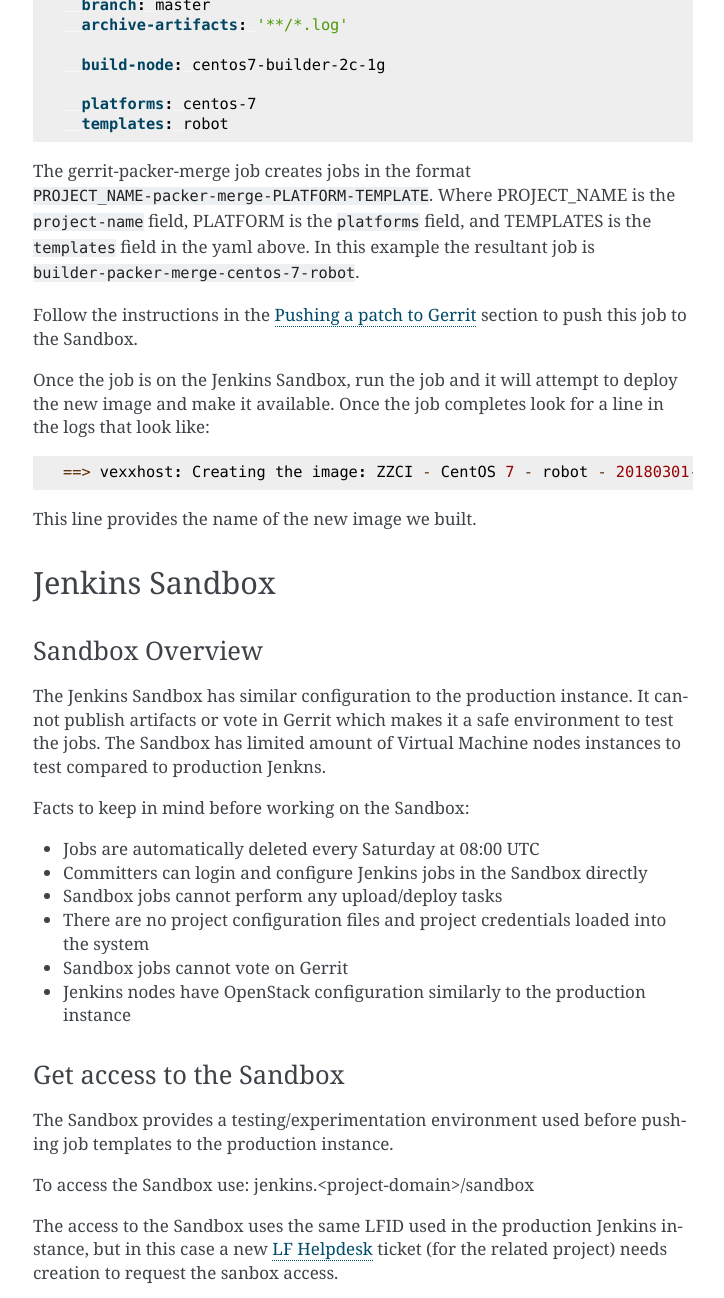
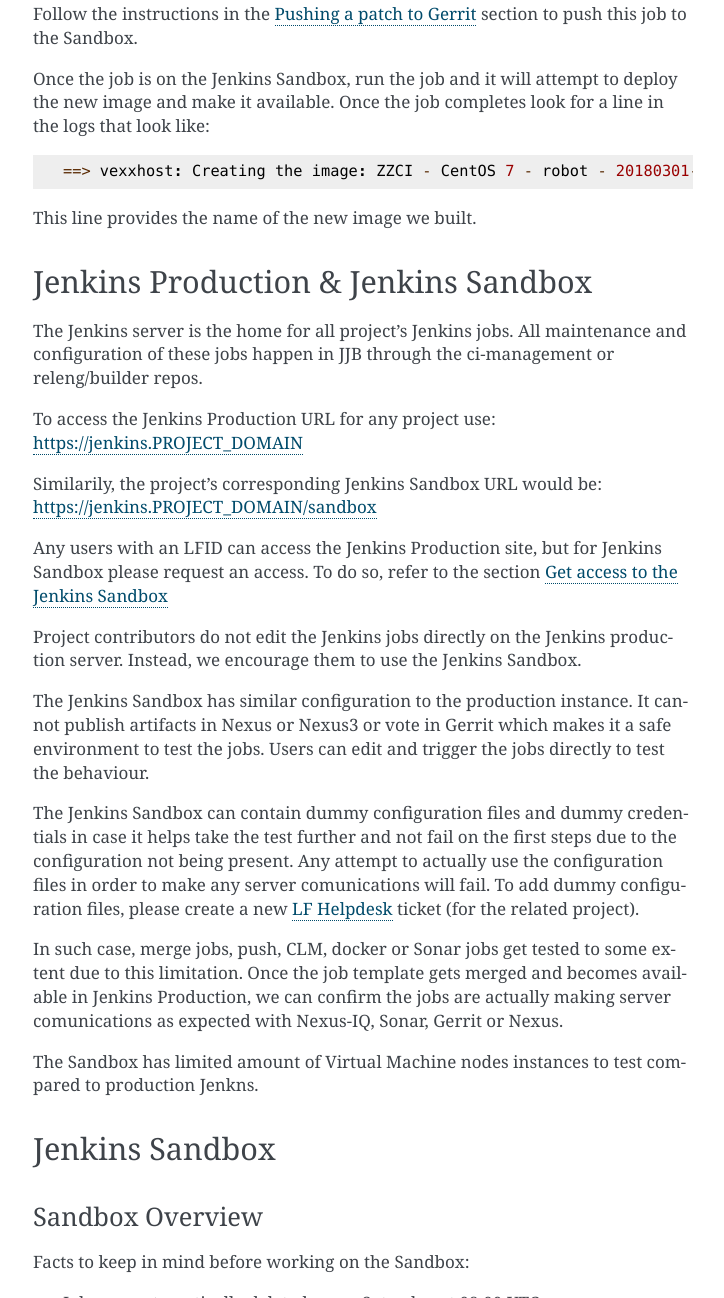
Before and after one commit to lfit/releng-docs, a Sphinx documentation site: the page built from docs/jenkins.rst, in a window 1280 px wide and 1400 px high, scrolled down 5526 px, cut to the strip 0-1298 px from the top of the window. Shown: the whole strip, without its empty margins (387-1111 px from the left). Built offline with Sphinx 7.4.7, drawn with Linux system fonts in a browser that asks for light colours; some of the changed text lies outside the part shown.

Commit message:
Add Sandbox vs Prod details
- Add an explanation on Jenkins Sandbox and how it
compares to Jenkins Production.
- Where to access them.
- Limitations.
- Move entire section right before Jenkins Sandbox topic.

Change-Id: I7c06e8666f2591e43891362bcfa0065752779546
Issue-ID: RELENG-547
Signed-off-by: Jessica Wagantall <jwagantall@linuxfoundation.org>

```diff
--- a/docs/jenkins.rst
+++ b/docs/jenkins.rst
@@ -257,19 +247,53 @@
 
 This line provides the name of the new image we built.
 
+.. _lfdocs-jenkins-sandbox:
 
-.. _lfdocs-jenkins-sandbox:
+Jenkins Production & Jenkins Sandbox
+====================================
+
+The Jenkins server is the home for all project's Jenkins jobs. All
+maintenance and configuration of these jobs happen in JJB through the
+ci-management or releng/builder repos.
+
+To access the Jenkins Production URL for any project use:
+https://jenkins.PROJECT_DOMAIN
+
+Similarily, the project's corresponding Jenkins Sandbox URL would be:
+https://jenkins.PROJECT_DOMAIN/sandbox
+
+Any users with an LFID can access the Jenkins Production site, but for Jenkins
+Sandbox please request an access. To do so, refer to the section
+:ref:`Get access to the Jenkins Sandbox <get-sandbox-access>`
+
+Project contributors do not edit the Jenkins jobs directly on the Jenkins production
+server. Instead, we encourage them to use the Jenkins Sandbox.
+
+The Jenkins Sandbox has similar configuration to the production instance.
+It cannot publish artifacts in Nexus or Nexus3 or vote in Gerrit which makes it a
+safe environment to test the jobs. Users can edit and trigger the jobs directly to
+test the behaviour.
+
+The Jenkins Sandbox can contain dummy configuration files and dummy credentials in
+case it helps take the test further and not fail on the first steps due to the configuration
+not being present. Any attempt to actually use the configuration files in order
+to make any server comunications will fail. To add dummy configuration files, please
+create a new `LF Helpdesk <mailto:helpdesk@rt.linuxfoundation.org>`_ ticket
+(for the related project).
+
+In such case, merge jobs, push, CLM, docker or Sonar jobs get tested to some extent due
+to this limitation. Once the job template gets merged and becomes available in Jenkins Production,
+we can confirm the jobs are actually making server comunications as expected with Nexus-IQ,
+Sonar, Gerrit or Nexus.
+
+The Sandbox has limited amount of Virtual Machine nodes instances
+to test compared to production Jenkns.
 
 Jenkins Sandbox
 ===============
 
 Sandbox Overview
 ----------------
-
-The Jenkins Sandbox has similar configuration to the production instance.
-It cannot publish artifacts or vote in Gerrit which makes it a safe environment
-to test the jobs. The Sandbox has limited amount of Virtual Machine nodes instances
-to test compared to production Jenkns.
 
 Facts to keep in mind before working on the Sandbox:
 
@@ -280,8 +304,10 @@
 - Sandbox jobs cannot vote on Gerrit
 - Jenkins nodes have OpenStack configuration similarly to the production instance
 
-Get access to the Sandbox
--------------------------
+.. _get-sandbox-access:
+
+Get access to the Jenkins Sandbox
+---------------------------------
 
 The Sandbox provides a testing/experimentation environment used before
 pushing job templates to the production instance.
```
Also changed, not shown: other parts of docs/jenkins.rst (+0 -10 lines).
